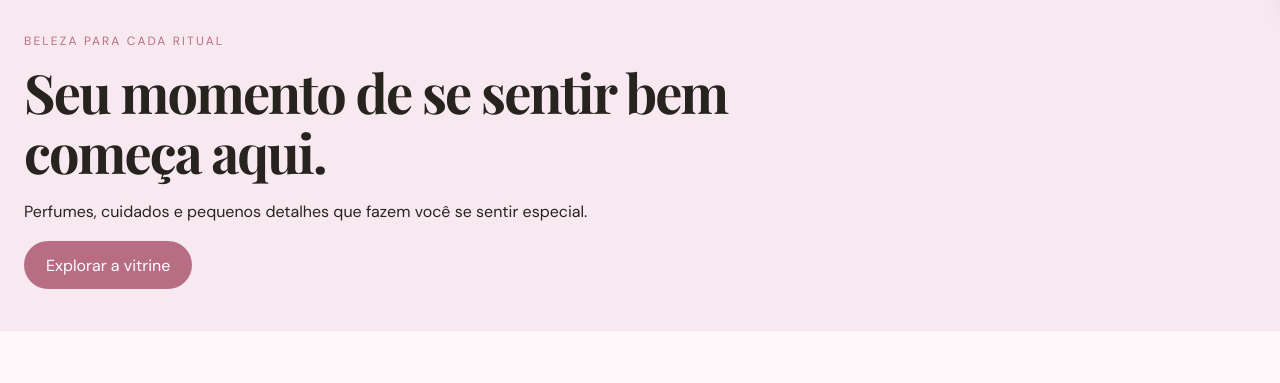
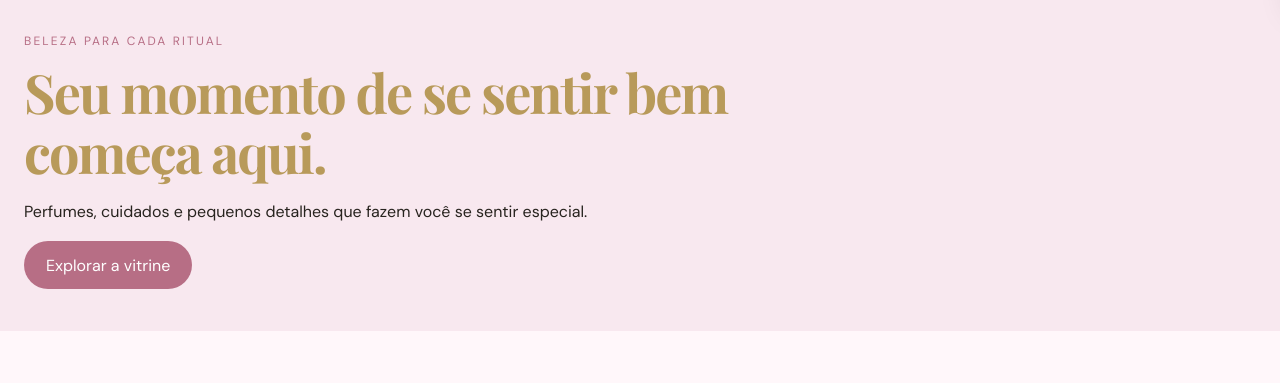
Before and after one commit to 81je/arouca-perfumaria-bel, a plain HTML site: page index.html in a window 1280 px wide. Shown: the part 786-1169 px from the top of the page. Drawn offline with nearby package versions, Linux system fonts and the light colour scheme.

Commit message:
Change h1 color to #b89a5a
Added color to h1 element for better visibility.

```diff
--- a/index.html
+++ b/index.html
@@ -47,6 +47,9 @@ button { cursor: pointer; }
 h1, h2, h3, p { overflow-wrap: anywhere; }
 h1, h2 { margin: 0; font-family: 'Playfair Display', Georgia, serif; font-weight: 700; }
 h1 { max-width: 720px; font-size: clamp(32px, 7vw, 54px); line-height: 1.12; letter-spacing: -.035em; }
+h1 {
+  color: #b89a5a;
+}
 .hero-copy > p:not(.eyebrow) { max-width: 620px; line-height: 1.65; }
 .intro { max-width: 700px; margin: 0 auto; padding: 34px 24px; color: #554e45; font-size: 16px; line-height: 1.7; }
 .primary-button, .add-button { display: inline-flex; align-items: center; justify-content: center; border: 0; border-radius: 999px; background: var(--ink); color: white; text-decoration: none; transition: background .2s ease; }
```
